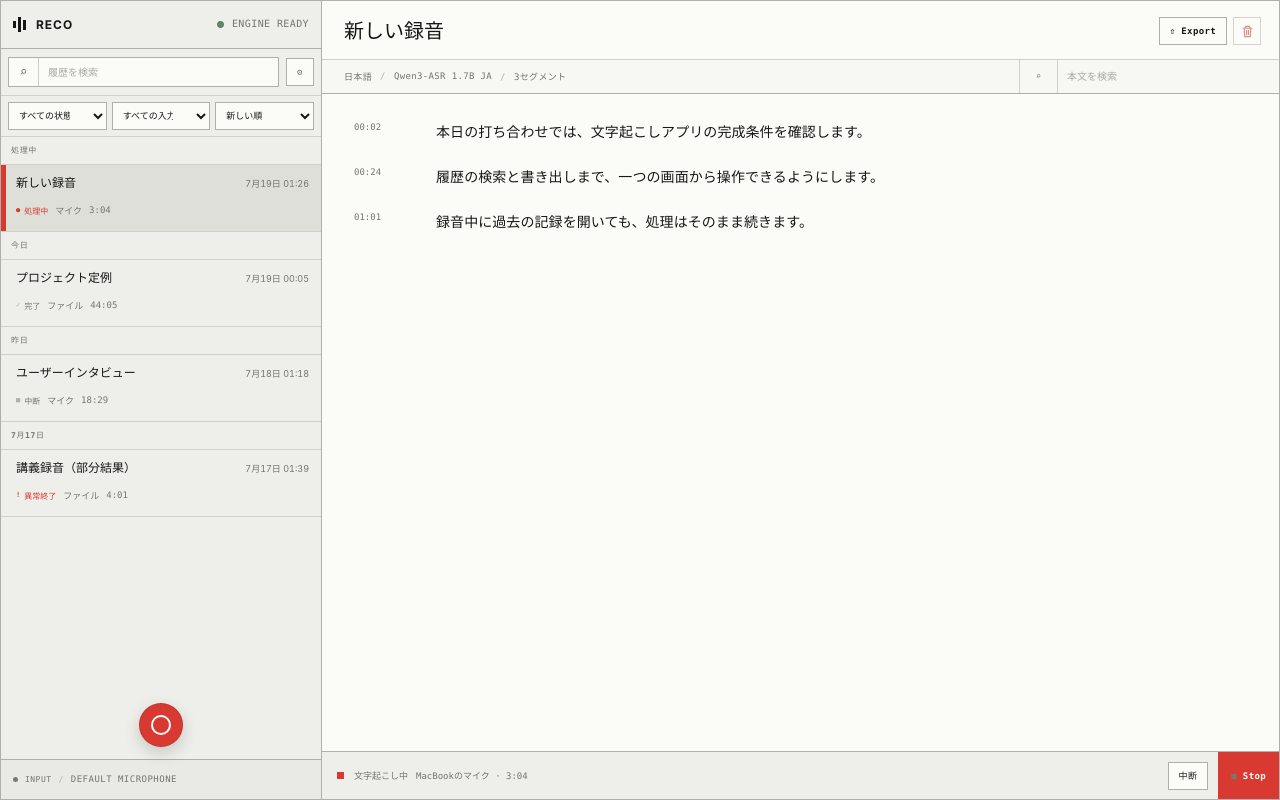
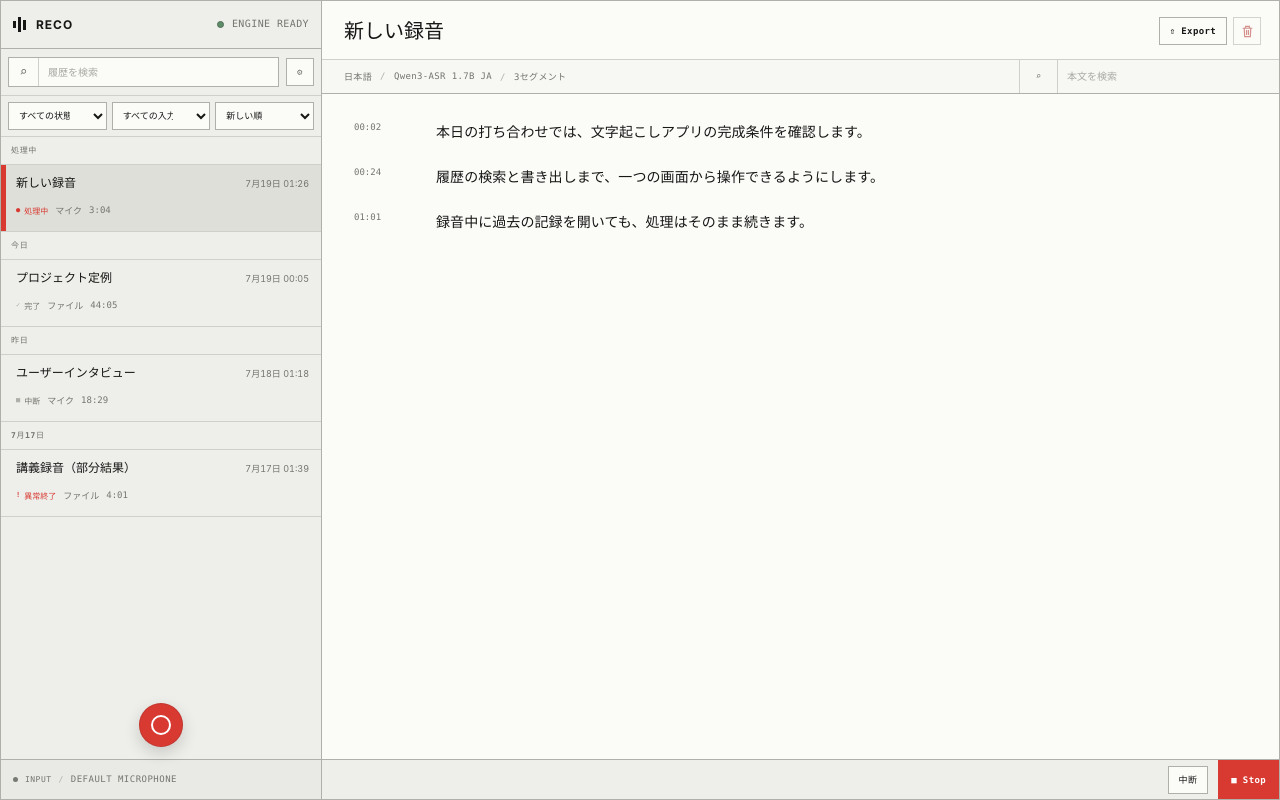
Before and after one commit to ph0ryn/RecoGUI, a React (Vite) app: page / in a window 1280 px wide. Built offline with nearby package versions, Linux system fonts and the light colour scheme.

Commit message:
fix: align active session footer
- remove session metadata duplicated in history

- match the action footer height to the input footer

```diff
--- a/src/App.css
+++ b/src/App.css
@@ -565,8 +565,7 @@ button:disabled {
   flex: 1;
 }
 
-.live-dot,
-.recording-pulse {
+.live-dot {
   display: inline-block;
   width: 7px;
   height: 7px;
@@ -881,33 +880,17 @@ button:disabled {
 .live-controls {
   z-index: 5;
   display: flex;
-  min-height: 48px;
+  min-height: 40px;
   align-items: center;
-  justify-content: space-between;
+  justify-content: flex-end;
   border-top: 1px solid var(--line-dark);
   background: var(--panel-alt);
 }
 
-.live-controls > div,
 .live-actions {
   display: flex;
   align-items: center;
   gap: 10px;
-}
-
-.live-controls > div:first-child {
-  padding-left: 15px;
-}
-
-.live-controls > div > div {
-  display: flex;
-  gap: 8px;
-}
-
-.live-controls strong,
-.live-controls span {
-  color: var(--muted);
-  font-size: 9px;
 }
 
 .live-actions {
--- a/src/App.tsx
+++ b/src/App.tsx
@@ -1411,15 +1411,6 @@ function LiveControls({
 }) {
   return (
     <footer className="live-controls">
-      <div>
-        <span aria-hidden="true" className="recording-pulse" />
-        <div>
-          <strong>{session.status === "stopping" ? "停止処理中" : "文字起こし中"}</strong>
-          <span>
-            {session.inputName} · {formatDuration(session.durationMs)}
-          </span>
-        </div>
-      </div>
       <div className="live-actions">
         <button
           className="ghost-button"
```
